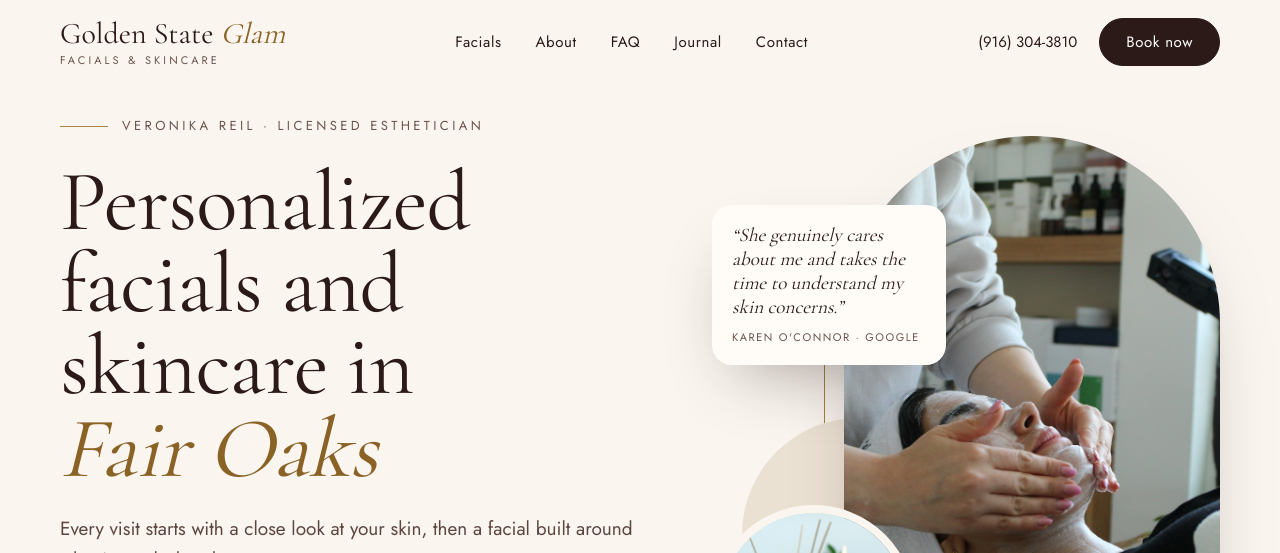
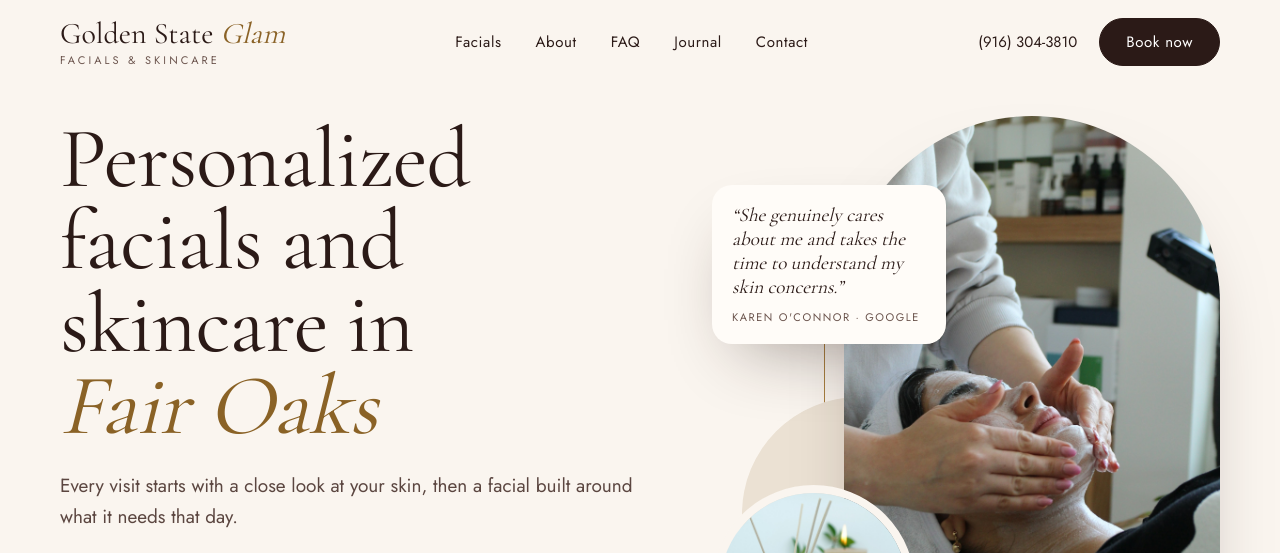
Before and after one commit to tomireil/goldenstateglam, an Astro site: page / in a window 1280 px wide. Shown: the top 553 px of the page. Built offline with nearby package versions, Linux system fonts and the light colour scheme; Astro itself is replaced by a stand-in of ours.

Commit message:
Remove the esthetician label above the homepage headline
Co-Authored-By: Claude Fable 5.2 <noreply@anthropic.com>
Claude-Session: https://claude.ai/code/session_01W6p29QfBb2jUFEhLSRr2fP

```diff
--- a/src/pages/index.astro
+++ b/src/pages/index.astro
@@ -17,7 +17,6 @@ const description = `Facials in Fair Oaks, CA, by licensed esthetician ${site.ow
   <!-- Hero -->
   <section class="wrap hero">
     <div class="hero__text">
-      <p class="eyebrow eyebrow--rule">{site.owner} · {site.ownerTitle}</p>
       <h1 class="display h-hero">Personalized facials and skincare in <em>Fair Oaks</em></h1>
       <p class="lede">
         Every visit starts with a close look at your skin, then a facial built around what it needs that day.
```
